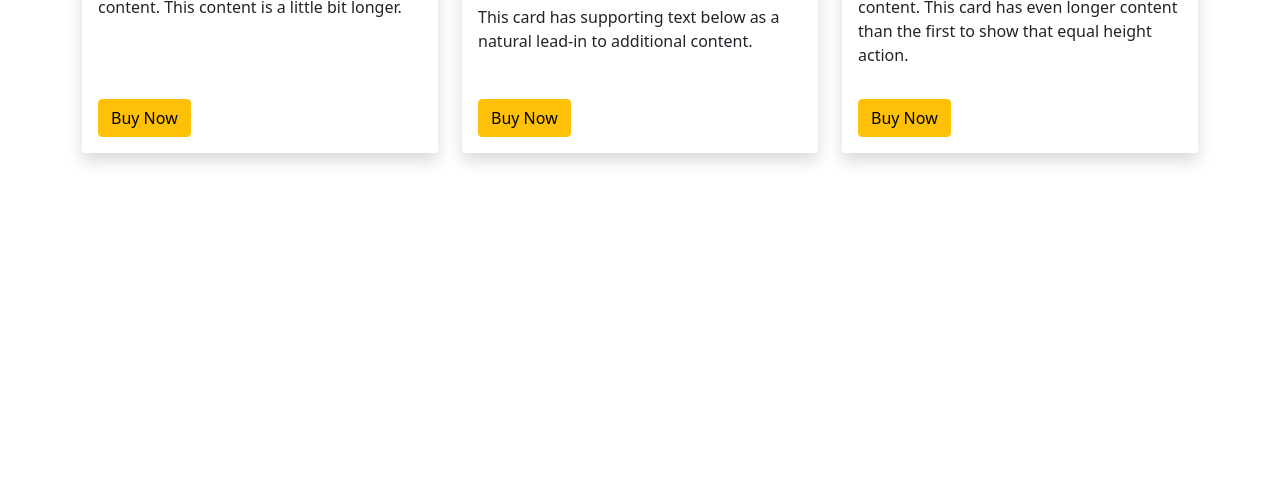
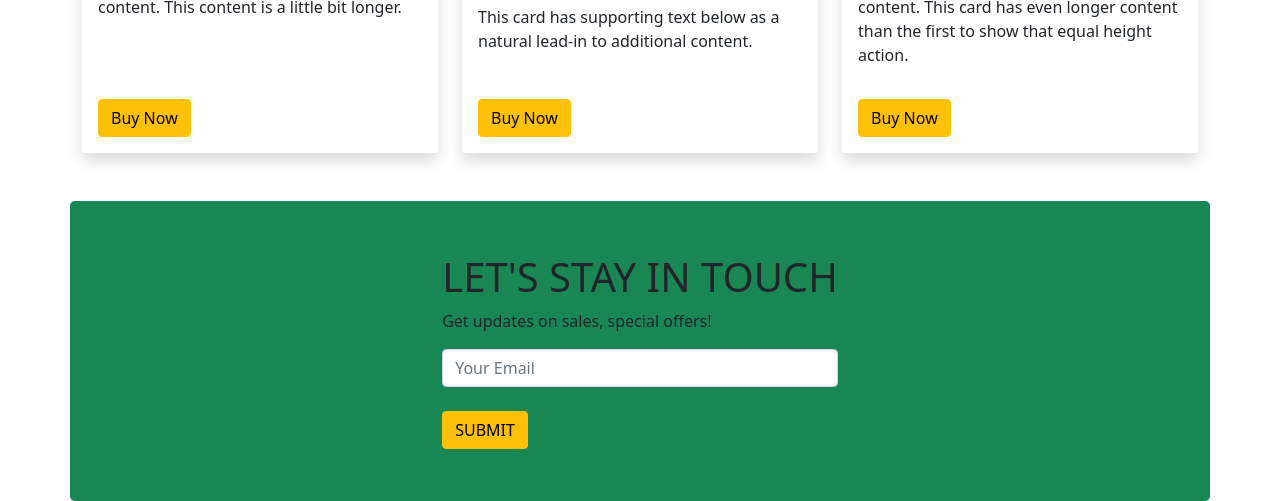
Before and after one commit to shohan-pherones/panda-bootstrap-site, a plain HTML site: page index.html in a window 1280 px wide. Shown: the part 1873-2374 px from the top of the page. Before the commit the page ends 2074 px from the top, so only its background shows below. Drawn offline with nearby package versions, Linux system fonts and the light colour scheme.

Commit message:
subscribe done

```diff
--- a/index.html
+++ b/index.html
@@ -206,6 +206,16 @@
                 </div>
               </div>
         </section>
+        <!-- subscribe -->
+        <section style="height: 300px;" class="container bg-success d-flex justify-content-center align-items-center rounded-3">
+            <div>
+                <h1>LET'S STAY IN TOUCH</h1>
+                <p>Get updates on sales, special offers!</p>
+                <input class="form-control" type="text" placeholder="Your Email">
+                <br>
+                <button class="btn btn-warning">SUBMIT</button>
+            </div>
+        </section>
     </main>
     <footer>
 
```
